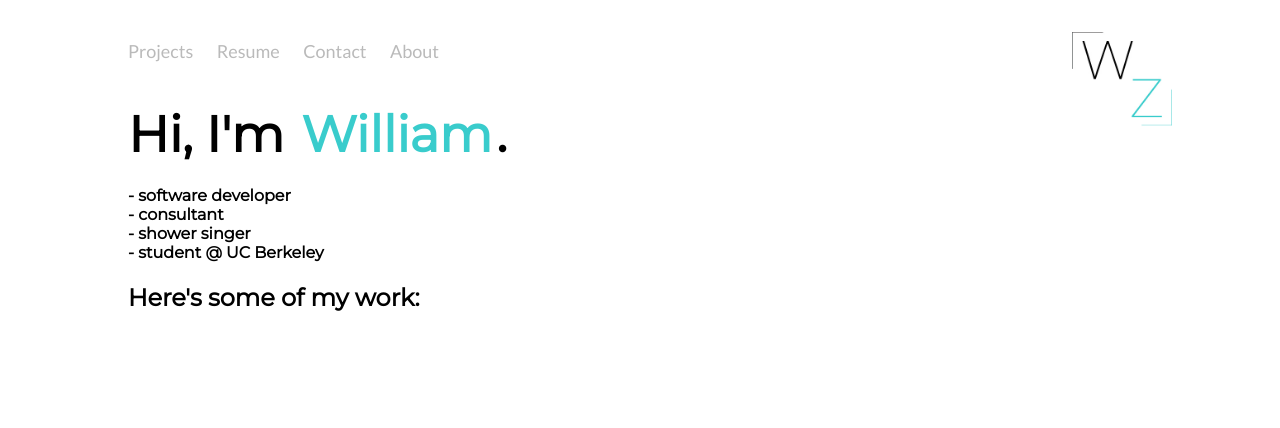
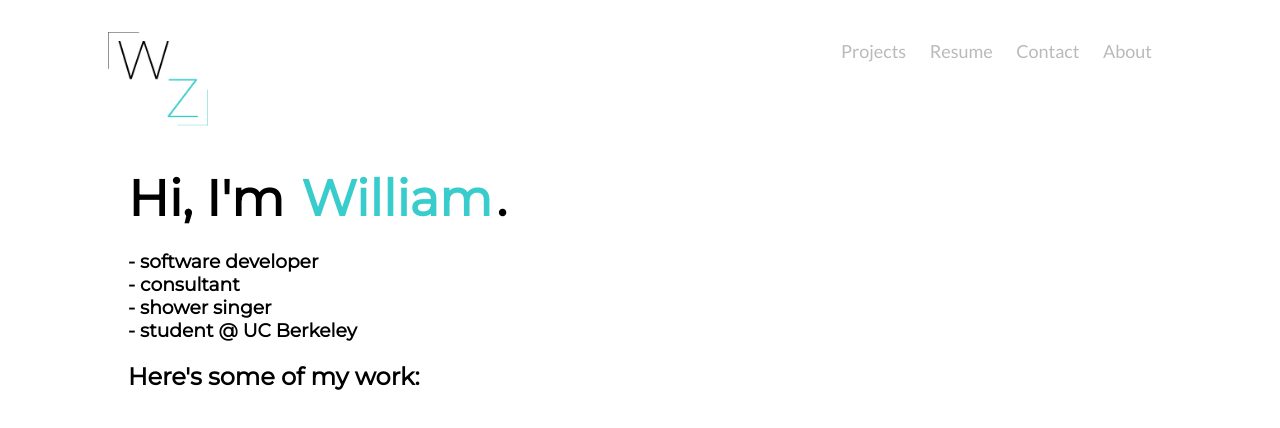
Before and after one commit to guanlinzhou/guanlinzhou.github.io, a plain HTML site: page index.html in a window 1280 px wide. Drawn offline with Linux system fonts and the light colour scheme.

Commit message:
lots of new changes

```diff
--- a/index.html
+++ b/index.html
@@ -54,13 +54,14 @@
     }
 	#nav-wrapper {
 		margin-top: 123%;
-		padding-top: 100px
+		padding-top: 100px;
+		align:right;
   	}
   	.nav-item {
 		margin-top: 100px;
 		margin-right:20px;
   	}
-  	#right-logo {
+  	#logo {
 		position: relative;
 	    top:-30px;
 	}
@@ -69,6 +70,7 @@
 		font-family: "Montserrat"
 	}
 	#intro{
+		margin-top:-40px;
 		margin-bottom: -20px;
 	}
 	#name{
@@ -88,12 +90,12 @@
 <body>
   <div class="page-block">
     <section class="header">
-      <div id="nav-wrapper">
+      <div id="nav-wrapper" align="right">
         <nav class="nav">
           <a href="/" class="nav-item">
             Projects
           </a>
-          <a href="/resume" class="nav-item">
+          <a href="/assets/ResumeLatex.pdf" target="_blank" class="nav-item">
             Resume
           </a>
           <a href="/contact" class="nav-item">
@@ -104,9 +106,9 @@
           </a>
 		  </nav>
 		</div>
-	  <div id="right-logo">
+	  <div id="logo">
 		  <a href="/about">
-		  <img src="assets/logo.jpg" alt="[WZ]" height="100" width="100" align="right">
+		  <img src="assets/logo.jpg" alt="[WZ]" height="100" width="100" align="">
 		  </a>
 	  </div>
 	  <div id="main-pane">
@@ -115,13 +117,18 @@
 			  Hi, I'm <span id="name" style="color:#39CCCC">William</span>.
 		  </h1>
 		 </div>
-		  <h4>
+		  <h3>
 			  - software developer <br>
 			  - consultant <br>
 			  - shower singer <br>
 			  - student @ UC Berkeley
-		  </h4>
+		  </h3>
 		  <h2>
 			  Here's some of my work:
 		  </h2>
 	  </div>
+	<div class="modals">
+		<div id="codedoor">
+
+		</div>
+	</div>
```
